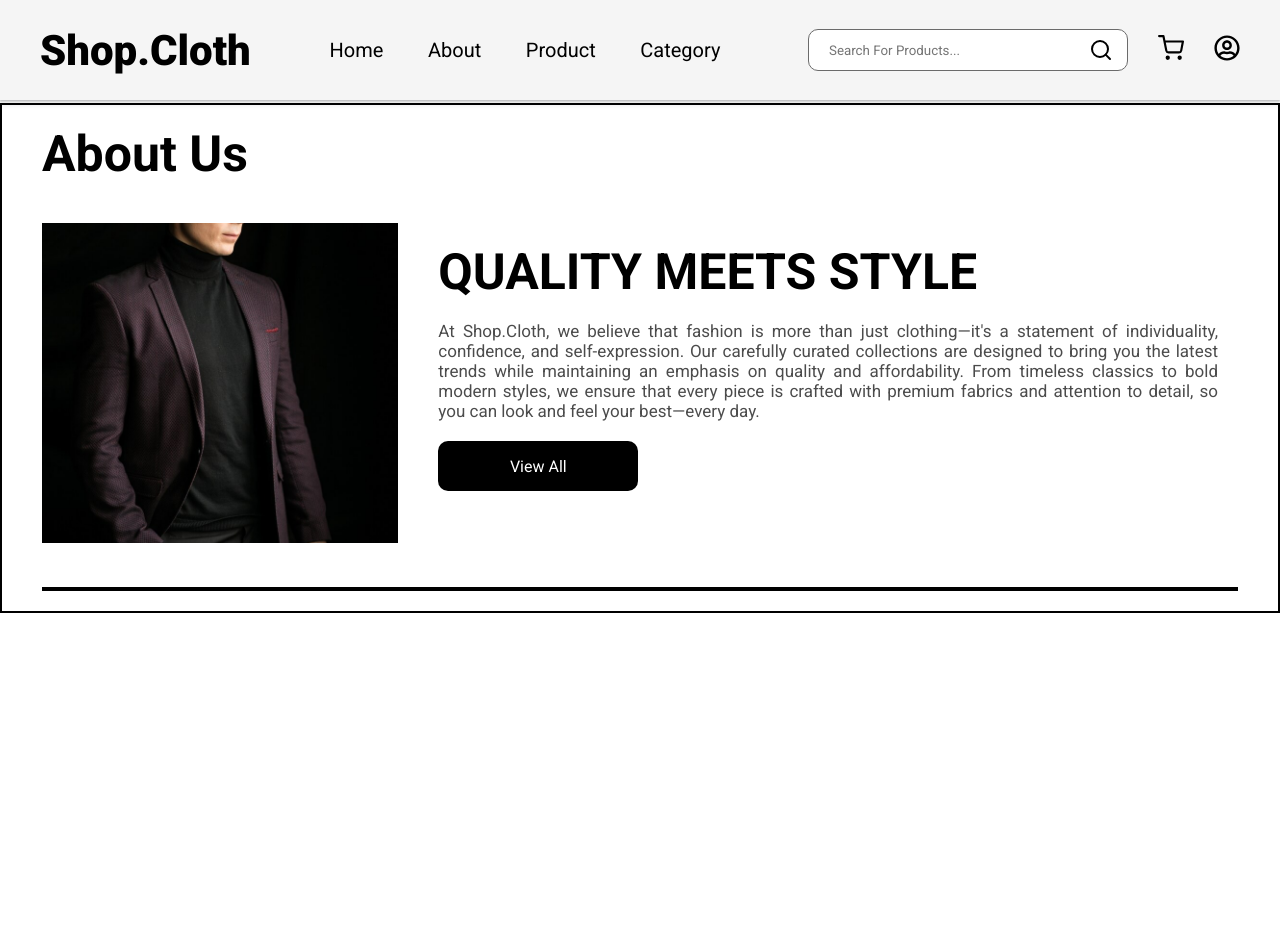
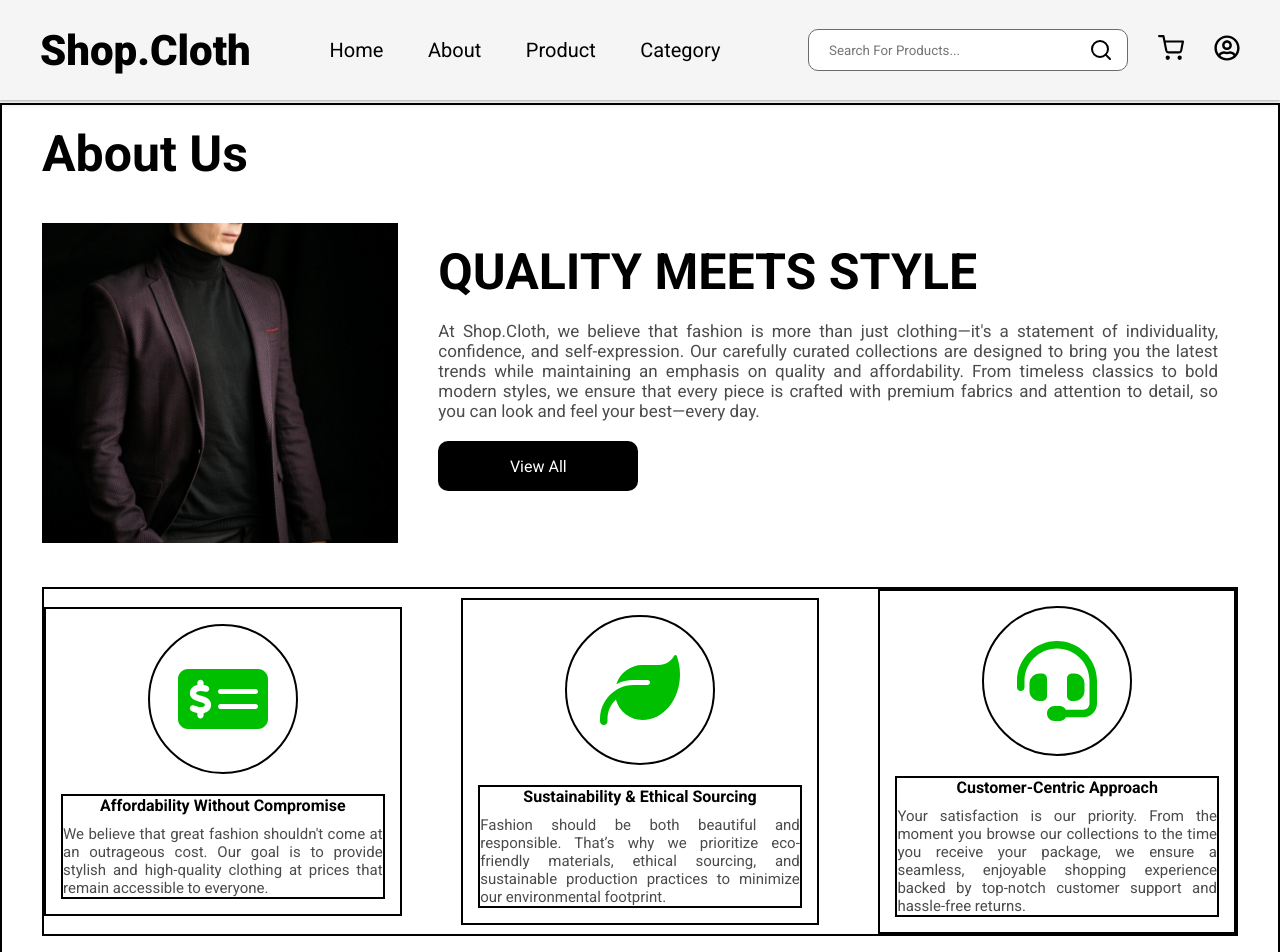
Before and after one commit to Blessen25/clothappcstm, a React (Create React App) app in the folder frontend/clothapp/: page /Aboutus in a window 1280 px wide. Shown: the top 952 px of the page. Before the commit the page ends 800 px from the top, so only its background shows below. Built offline with nearby package versions, Linux system fonts and the light colour scheme.

Commit message:
Commmited Changes

```diff
--- a/frontend/clothapp/src/components/aboutcomp/aboutcomp.tsx
+++ b/frontend/clothapp/src/components/aboutcomp/aboutcomp.tsx
@@ -1,6 +1,9 @@
 import React from "react";
 import './aboutstyles.css';
 import { FlexCompwithimg, ReverseFlexCompwithimg } from "../flexcomp.tsx";
+import { AboutusthreecarddivProps } from "../../interface/interface.tsx";
+import { faDollarSign, faHeadset, faLeaf, faM, faMoneyBill, faMoneyBill1Wave, faMoneyBillTransfer, faMoneyBillWave, faMoneyCheckDollar, faSearch } from "@fortawesome/free-solid-svg-icons";
+import { FontAwesomeIcon } from "@fortawesome/react-fontawesome";
 
 export const AboutIntroComp = () =>{
 
@@ -19,7 +22,24 @@ export const AboutIntroComp = () =>{
 export const Aboutusthreefeatures = () => {
     return(
         <div className="aboutusthreefeaturesdiv">
-
+            <Aboutusthreecarddiv h2text="Affordability Without Compromise" ptext={"We believe that great fashion shouldn't come at an outrageous cost. Our goal is to provide stylish and high-quality clothing at prices that remain accessible to everyone."} icon={faMoneyCheckDollar}/>
+            <Aboutusthreecarddiv h2text="Sustainability & Ethical Sourcing" ptext={"Fashion should be both beautiful and responsible. That’s why we prioritize eco-friendly materials, ethical sourcing, and sustainable production practices to minimize our environmental footprint."} icon={faLeaf}/>
+            <Aboutusthreecarddiv h2text="Customer-Centric Approach" ptext={"Your satisfaction is our priority. From the moment you browse our collections to the time you receive your package, we ensure a seamless, enjoyable shopping experience backed by top-notch customer support and hassle-free returns."} icon={faHeadset}/>
         </div>
     )
 }
+
+
+export const Aboutusthreecarddiv:React.FC<AboutusthreecarddivProps> = (props) => {
+    return(
+        <div className="aboutusthreecard">
+        <div className="aboutusthreeimgdiv">
+            <FontAwesomeIcon icon={props.icon} className="aboutusthreeicon"/>
+        </div>
+        <div className="aboutusthreetextdiv">
+            <h2>{props.h2text}</h2>
+            <p>{props.ptext}</p>
+        </div>
+    </div>
+    )
+}
--- a/frontend/clothapp/src/components/aboutcomp/aboutstyles.css
+++ b/frontend/clothapp/src/components/aboutcomp/aboutstyles.css
@@ -12,9 +12,53 @@
     display: flex;
     justify-content: space-between;
     align-items: center;
+    gap: 20px;
+}
+.aboutusthreecard{
+
+    border: 2px solid black;
+    width: 30%;
+    padding: 15px;
+    display: flex;
+    flex-direction: column;
+    gap: 20px;
+    align-items: center;
+    justify-content: center;
 }
 
+.aboutusthreeimgdiv{
+    width: 150px;
+    border: 2px solid black;
+    height: 150px;
+    border-radius: 50%;
+    display: flex;
+    align-items: center;
+    justify-content: center;
+}
 
+.aboutusthreetextdiv{
+    border: 2px solid black;
+    width: 100%;
+    display: flex;
+    flex-direction: column;
+    gap: 10px;
+}
+
+.aboutusthreetextdiv h2{
+    font-size: 16px;
+    text-align: center;
+}
+
+.aboutusthreetextdiv p{
+    opacity: .7;
+    font-size: 15px;
+    text-align: justify;
+}
+
+.aboutusthreeicon{
+    font-size: 80px;
+    color: #00bf00;
+}
 
 @media screen and (max-width: 767px) {
     .aboutusintodiv{
```
Also changed, not shown: frontend/clothapp/src/interface/interface.tsx (+9 -0 lines).
